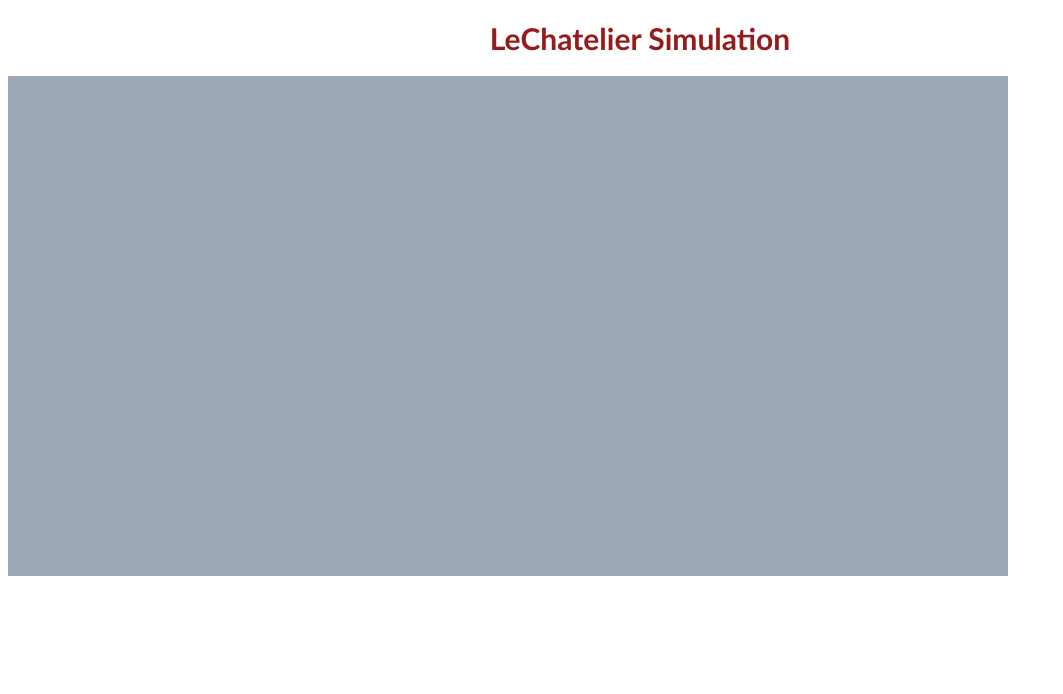
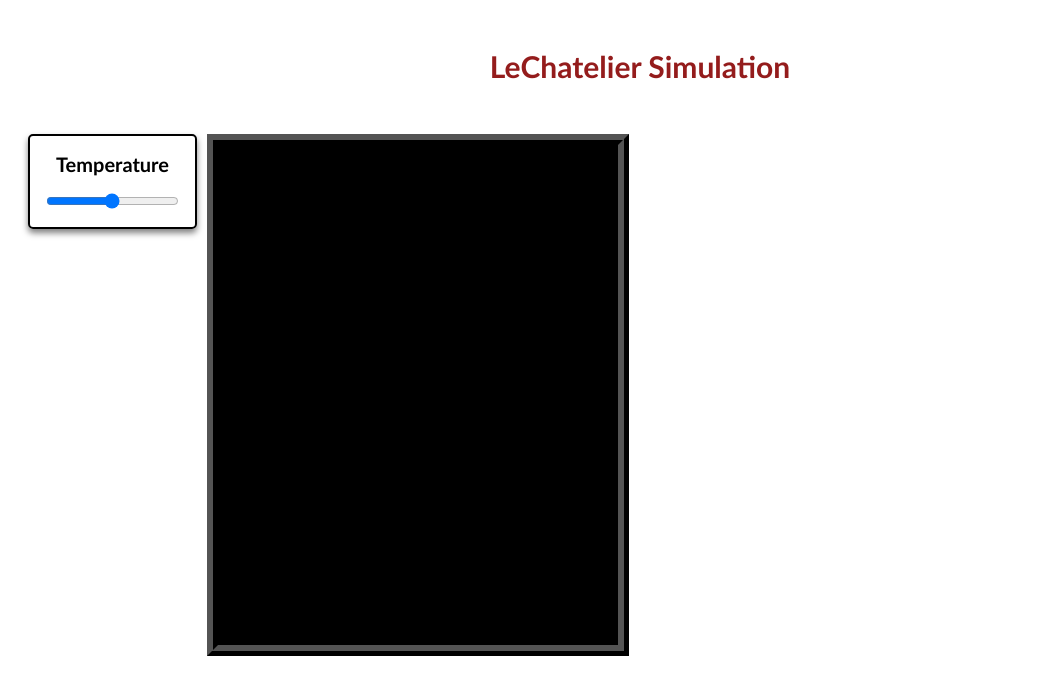
Before and after one commit to smuhammadmehdi8/LeChatelier-Simulation, a React (Vite) app: page / in a window 1280 px wide. Shown: the top 694 px of the page, without its empty margins (0-1063 px from the left). Built offline with nearby package versions, Linux system fonts and the light colour scheme.

Commit message:
adding slider component

```diff
--- a/src/App.tsx
+++ b/src/App.tsx
@@ -1,29 +1,29 @@
 import { useEffect, useRef } from "react";
-import * as pixi from "pixi.js";
+//import * as pixi from "pixi.js";
 import { Application } from "pixi.js";
 import "./index.css";
+import Slider from "./components/slider"
 
 function App() {
   const pixiContainerRef = useRef<HTMLDivElement>(null);
 
+
   useEffect(() => {
-    let isMounted:boolean = true;
-    let app:Application | null = null;
-
+    let isMounted: boolean = true;
+    let app: Application | null = null;
 
     (async () => {
       const newApp = new Application();
       await newApp.init({
-        width: 1000,
+        width: 400,
         height: 500,
-        backgroundColor: 0x1e2a38,
-        backgroundAlpha: 0.5,
+        backgroundColor: 0x000000,
+        backgroundAlpha: 1, //background transperncy
         antialias: true,
       });
 
-
       if (!isMounted) {
-        newApp.destroy(true, {children:true, texture:true});
+        newApp.destroy(true, { children: true, texture: true });
         return;
       }
 
@@ -31,26 +31,28 @@ function App() {
       pixiContainerRef.current?.appendChild(app.canvas);
 
       console.log("div ready for pixijs");
-
-
-
     })();
-
 
     return () => {
       isMounted = false;
       if (app) {
-        app.destroy(true, {children:true, texture:true});
+        app.destroy(true, { children: true, texture: true });
       }
-    }
+    };
   }, []);
 
   return (
     <div>
       <h1>LeChatelier Simulation</h1>
 
-      <div ref={pixiContainerRef}></div>
+      <div className="layout">
+        <Slider title={"Temperature"} min={273.15} max={600} />
+
+        <div className="canvas" ref={pixiContainerRef}></div>
+
+      </div>
     </div>
+
   );
 }
 
--- a/src/components/slider.tsx
+++ b/src/components/slider.tsx
@@ -1,3 +1,18 @@
-function slider({ title: string}) {
-    return <slider>{title}</slider>
+import React from "react";
+interface SliderProps {
+    title: string;
+    min: number;
+    max: number;
+
 }
+
+export default function Slider({ title, min, max} : SliderProps) {
+    return (
+        <div className = "slider-card">
+
+            <span className="slider-title"> {title}</span>
+            <input className= "slider-input" type="range" min={min} max={max} />
+
+        </div>
+    );
+}
--- a/src/index.css
+++ b/src/index.css
@@ -1,6 +1,54 @@
+body {
+  font-family: 'Trebuchet MS';
+  background-color: rgb(255, 255, 255);
+  padding: 20px;
+}
+
+
 h1 {
   font-family: 'Trebuchet MS';
   text-align: center;
   color: rgb(148, 28, 28);
   font-size: 30px;
 }
+
+.canvas {
+  text-align: center;
+  display: flex;
+}
+
+.layout {
+  display: flex;
+  flex-direction: row;
+  justify-content: flex-start;
+  align-items: flex-start;
+  gap: 10px;
+  margin-top: 50px;
+}
+
+.slider-card {
+  display: flex;
+  flex-direction: column;
+  align-items: center;
+  border: 2px solid rgb(0, 0, 0);
+  border-radius: 5px;
+  padding: 16px;
+  box-shadow: 0 4px 6px rgba(0, 0, 0, 0.5);
+}
+
+.slider-title {
+  font-weight: bold;
+  font-size: 20px;
+  color: rgb(0, 0, 0);
+  margin-bottom: 15px;
+}
+
+.slider-input {
+  width: 100%;
+  cursor: grabbing;
+}
+
+.canvas {
+  border: 3mm ridge rgb(0, 0, 0);
+  overflow: hidden;
+}
```
